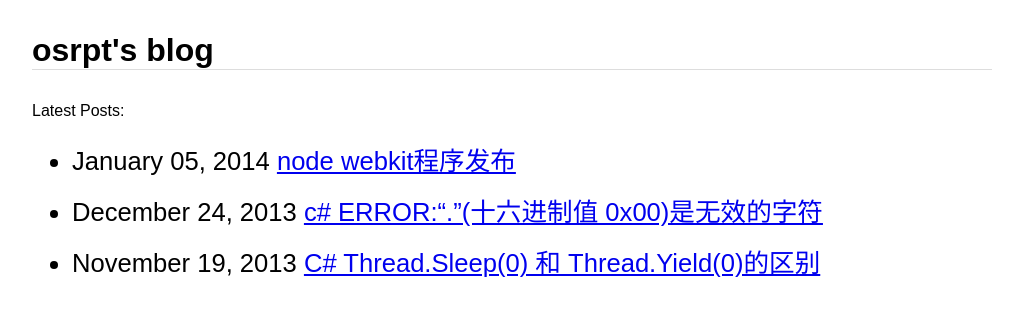
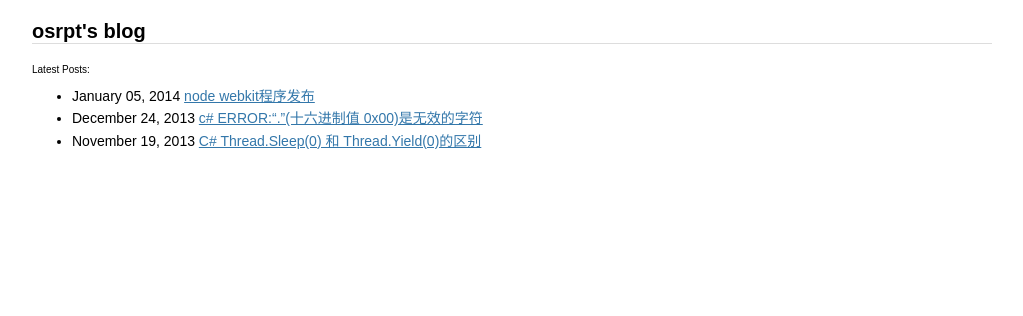
Before and after one commit to osrpt/osrpt.github.com, a Jekyll site: the page built from index.html, in a window 1280 px wide. Shown: the top 316 px of the page, without its empty margins (128-1151 px from the left). Built offline with Jekyll 4.4.1, drawn with Linux system fonts in a browser that asks for light colours; Markdown is read by kramdown in place of the engine named in the settings.

Commit message:
edit css

```diff
--- a/css/default.css
+++ b/css/default.css
@@ -6,6 +6,7 @@ html {
 
 body {
   margin: 0;
+  font-size:62.5%;
 }
 
 article,aside,details,figcaption,figure,footer,header,hgroup,main,nav,section,summary {
@@ -28,10 +29,13 @@ audio:not([controls]) {
 
 a {
   background: transparent;
+  color:#37a;
 }
 
 a:active,a:hover {
   outline: 0;
+  color:#37a;
+  background-color: #000;
 }
 
 abbr[title] {
@@ -278,8 +282,8 @@ td,th {
 }
 
 .home .post{
-  font-size: 1.6em;
-  line-height: 2em;
+  font-size: 1.4em;
+  line-height: 1.6em;
 }
 
 .home .post a:hover{
@@ -297,12 +301,13 @@ td,th {
 }
 
 .article .title{
-  font-size: 1.8em;
+  font-size: 2.2em;
   border-bottom: 1ps solid #ddd;
 }
 
 .article .date{
   font-size:1em;
+  cursor:default;
 }
 
 .article .date:hover{
```
